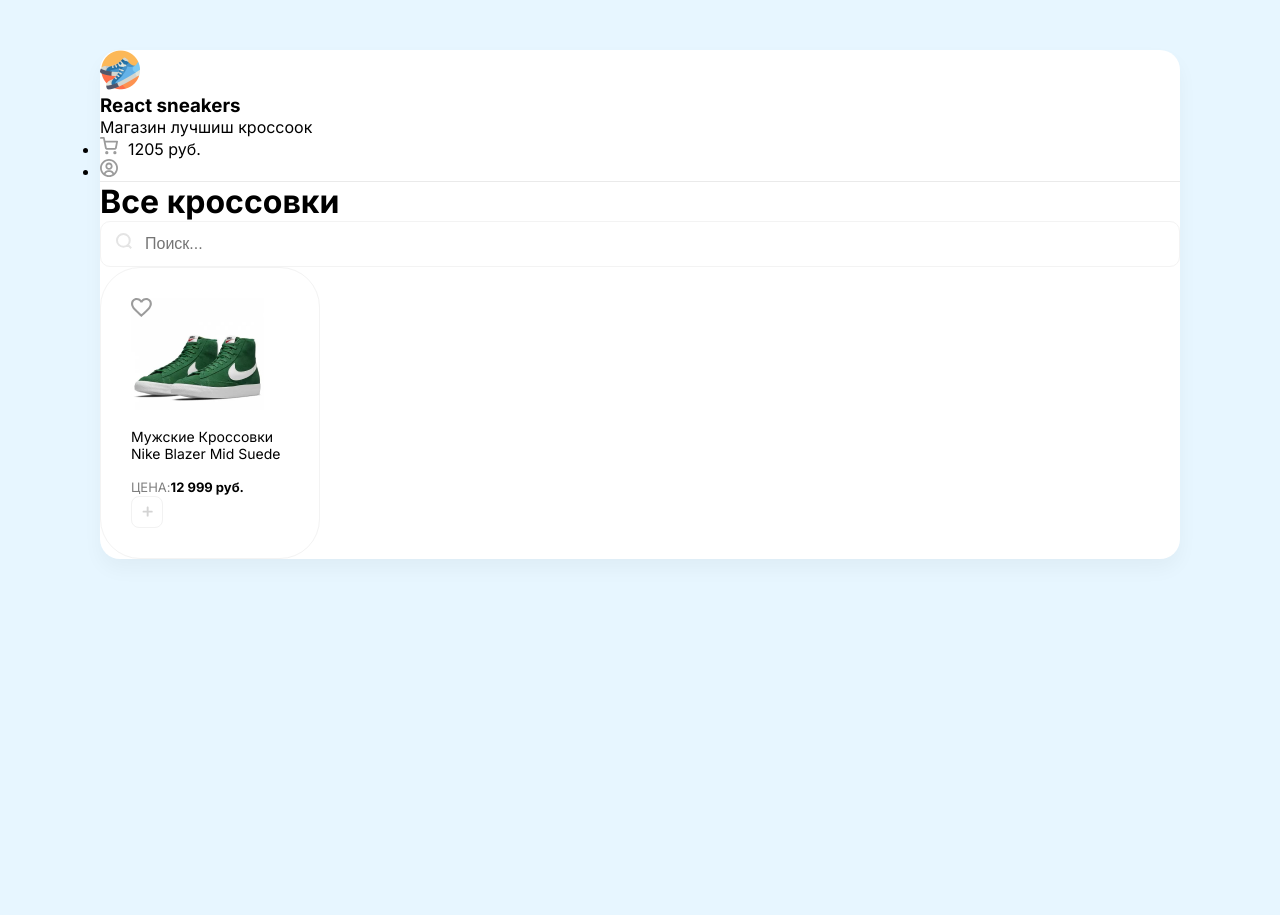
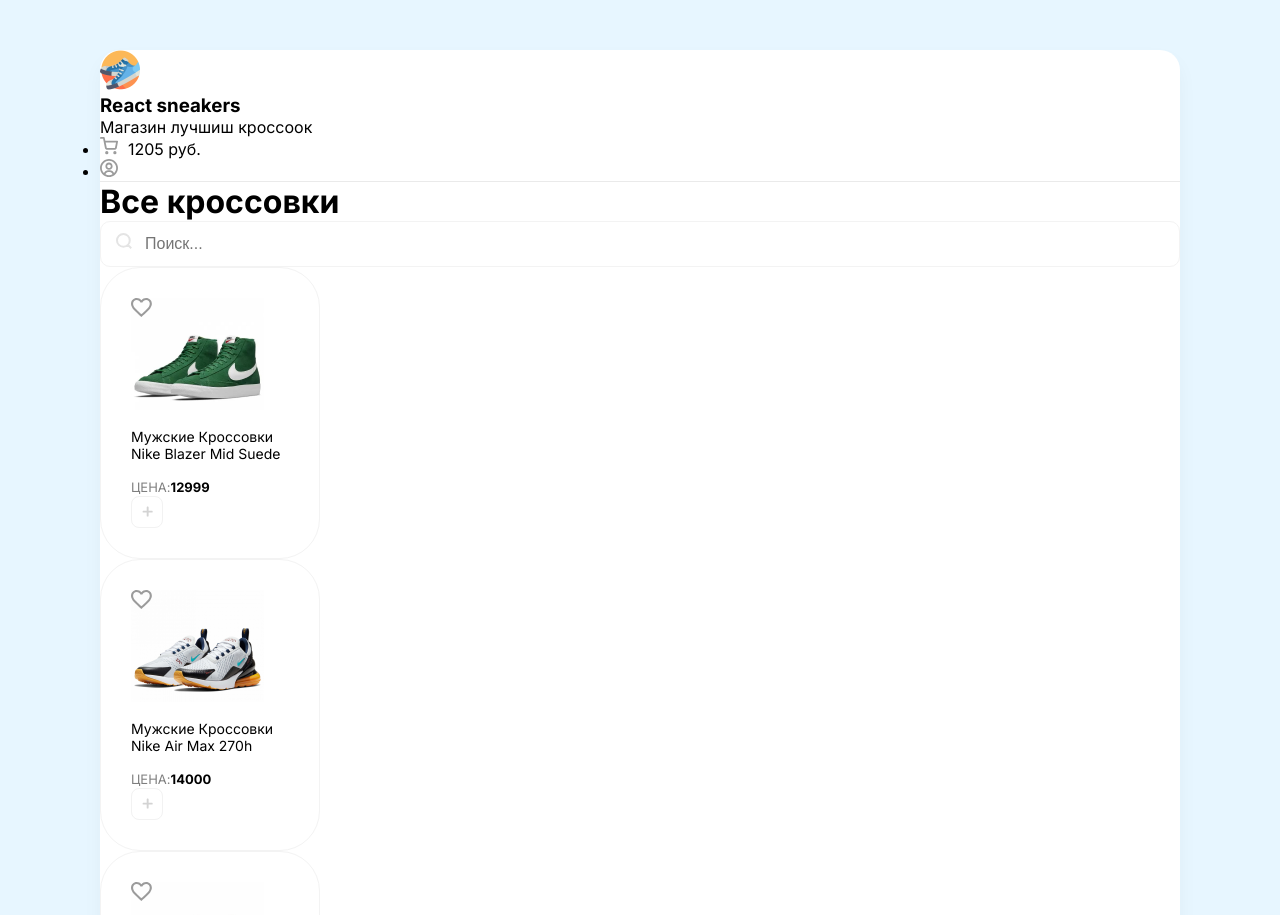
Before and after one commit to Doniyor2555/React-Sneakers, a React (Create React App) app: page / in a window 1280 px wide. Shown: the top 915 px of the page. Before the commit the page ends 800 px from the top, so only its background shows below. Built offline with nearby package versions, Linux system fonts and the light colour scheme.

Commit message:
React-Sneakers

```diff
--- a/src/App.js
+++ b/src/App.js
@@ -1,6 +1,13 @@
-import Card from "./components/Card";
+import Card from "./components/card/Card";
 import Header from "./components/Header";
 import Drawer from "./components/Drawer";
+
+const arr = [
+  {title: "Мужские Кроссовки Nike Blazer Mid Suede", price: 12999, imageUrl: "img/sneakers/1.jpg"},
+  {title: "Мужские Кроссовки Nike Air Max 270h", price: 14000, imageUrl: "img/sneakers/2.jpg"},
+  {title: "Мужские Кроссовки Nike Blazer Mid Suede", price: 8499, imageUrl: "img/sneakers/3.jpg"},
+  {title: "Кроссовки Puma X Aka Boku Future Rider", price: 8999, imageUrl: "img/sneakers/4.jpg"},
+];
 
 function App() {
   return (
@@ -20,7 +27,14 @@
 
 
         <div className="d-flex">
-          <Card/>
+          {arr.map(item => {
+            return (
+            <Card
+             title={item.title}
+             price={item.price}
+             imageUrl={item.imageUrl}/>
+            )
+          })}
         </div>
       </div>
     </div>
--- a/src/components/Card.js
+++ b/src/components/card/Card.js
@@ -1,17 +1,18 @@
-import React from 'react'
+import './card.scss';
 
-function Card() {
+function Card(props) {
+  const {title, price, imageUrl} = props;
   return (
     <div className="card">
       <div className="favorite">
         <img src="/img/heart.svg" alt="Unliked" />
       </div>
-      <img src="/img/sneakers/1.jpg" style={{marginBottom: '14px'}} width={133} height={112} alt="sneakers" />
-      <h5>Мужские Кроссовки Nike Blazer Mid Suede</h5>
+      <img src={imageUrl} style={{marginBottom: '14px'}} width={133} height={112} alt="sneakers" />
+      <h5>{title}</h5>
       <div className="d-flex justify-between align-center">
         <div className="d-flex flex-column">
           <span>Цена:</span>
-          <b>12 999 руб.</b>
+          <b>{price}</b>
         </div>
           <button className="button">
             <img width={11} height={11}  src="/img/plus.svg" alt="plus.svg"  />
--- /dev/null
+++ b/src/components/card/card.scss
@@ -0,0 +1,32 @@
+.card {
+  width: 220px;
+  border: 1px solid #f3f3f3;
+  padding: 30px;
+  border-radius: 40px;
+  margin-right: 30px;
+  transition: box-shadow 0.2s ease-in-out, transform 0.2s ease-in-out;
+
+  &:hover {
+    box-shadow: 0px 14px 20px rgba(0, 0, 0, 0.06);
+    transform: translateY(-5px);
+  }
+
+  h5 {
+    font-weight: 400;
+    font-size: 14px;
+    margin-bottom: 14px;
+  }
+  span {
+    font-size: 13px;
+    opacity: 0.5;
+    text-transform: uppercase;
+  }
+  b {
+    font-size: 13px;
+  }
+
+  .favorite {
+    position: absolute;
+    cursor: pointer;
+  }
+}
--- a/src/index.scss
+++ b/src/index.scss
@@ -24,38 +24,7 @@
   border-bottom: 1px solid #eaeaea;
 }
 
-.card {
-  width: 220px;
-  border: 1px solid #f3f3f3;
-  padding: 30px;
-  border-radius: 40px;
-  margin-right: 30px;
-  transition: box-shadow 0.2s ease-in-out, transform 0.2s ease-in-out;
 
-  &:hover {
-    box-shadow: 0px 14px 20px rgba(0, 0, 0, 0.06);
-    transform: translateY(-5px);
-  }
-
-  h5 {
-    font-weight: 400;
-    font-size: 14px;
-    margin-bottom: 14px;
-  }
-  span {
-    font-size: 13px;
-    opacity: 0.5;
-    text-transform: uppercase;
-  }
-  b {
-    font-size: 13px;
-  }
-
-  .favorite {
-    position: absolute;
-    cursor: pointer;
-  }
-}
 
 .button {
   background-color: #fff;
```
